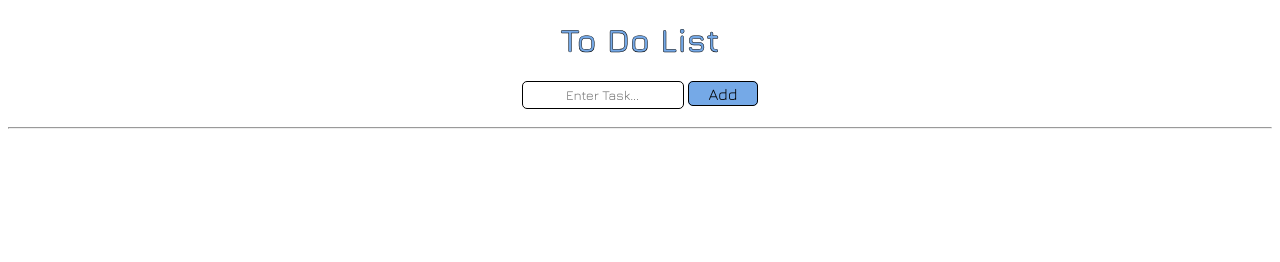
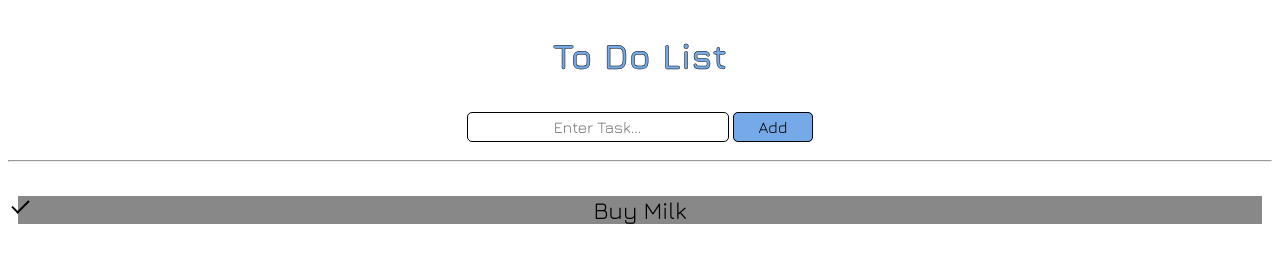
Before and after one commit to sierrawillliams/To-Do-List, a plain HTML site: page index.html in a window 1280 px wide. Drawn offline with nearby package versions, Linux system fonts and the light colour scheme.

Commit message:
almost finished

```diff
--- a/ToDoList.css
+++ b/ToDoList.css
@@ -4,7 +4,8 @@
     font-style: normal;
     text-align: center;
 }
-h1 {
+.title {
+    font-size: 35px;
     font-weight: 700;
     color: #75A9E7;
     -webkit-text-stroke-width: 0.5px;
@@ -12,7 +13,8 @@ h1 {
 }
 
 #taskName {
-    width: 150px;
+    font-size: medium;
+    width: 250px;
     border: 0.5px solid #000;
     padding: 5px 5px;
     border-radius: 5px;
@@ -21,12 +23,53 @@ h1 {
 
 #addButton {
     border: 0.5px solid #000;
-    padding: 2.5px 20px;
+    padding: 5px 25px;
     border-radius: 5px;
     background-color: #75A9E7;
 }
 
+#addButton:hover {
+    background-color: #50729d;
+}
+
 #tasks {
     list-style: none;
-    margin-left: -250px;
+    font-size: x-large;
+    padding: 10px;
 }
+
+ul li:hover {
+    background-color: #bbb;
+}
+
+
+ul li.checked {
+    background: #888;
+    color: #000;
+  }
+
+ul li.checked::before {
+    content: '';
+    position: absolute;
+    border-color: #000;
+    border-style: solid;
+    border-width: 0 2px 2px 0;
+    left: 16px;
+    transform: rotate(45deg);
+    height: 15px;
+    width: 7px;
+}
+
+.close {
+    padding: 0px 10px;
+    float: inline-end;
+    color: red;
+    font-weight: 700;
+    -webkit-text-stroke-width: 0.5px;
+    -webkit-text-stroke-color: #000;
+
+}
+
+.close:hover {
+    background-color: #bbbbbb;
+  }
--- a/ToDoList.js
+++ b/ToDoList.js
@@ -24,7 +24,7 @@ function newElement() {
     }
   }
 
-  var myNodelist = document.getElementsByTagName("LI");
+var myNodelist = document.getElementsByTagName("LI");
 var i;
 for (i = 0; i < myNodelist.length; i++) {
   var span = document.createElement("SPAN");
--- a/index.html
+++ b/index.html
@@ -10,7 +10,7 @@
     </head>
     <body>
         <div>
-            <h1>To Do List</h1>
+            <p class="title">To Do List</p>
             <form>
                 <input id="taskName" type="text" placeholder="Enter Task...">
                 <span id="addButton" onclick="newElement()">Add</span>
@@ -18,6 +18,7 @@
             <hr/>
         </div>
         <ul id="tasks">
+            <li class="checked">Buy Milk</li>
         </ul>
     </body>
 </html>
```
